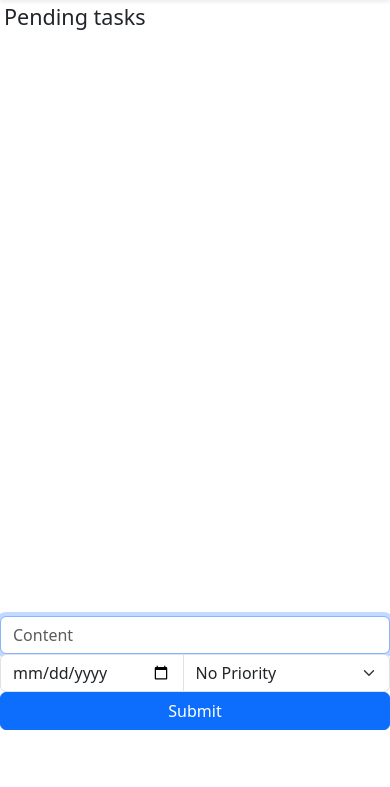
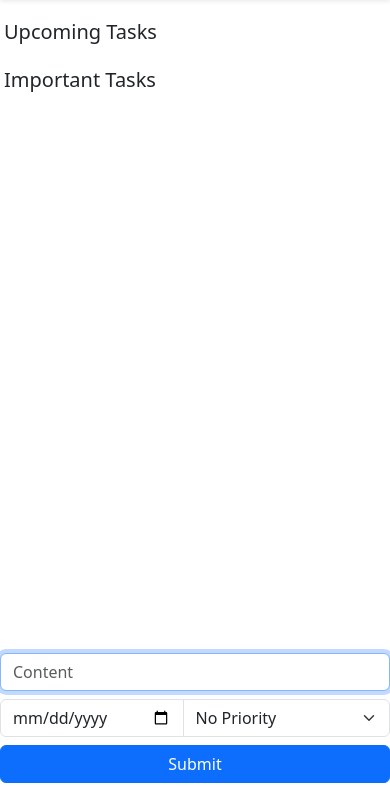
Before and after one commit to itsntme1/to-do-list-app, a Flask app: page / in a window 390 px wide. Shown: the part 57-844 px from the top of the page. Run offline with Flask 3, Linux system fonts and the light colour scheme; a user stored in the database is signed in; some libraries are stand-ins or nearby versions.

Commit message:
feature: completed homepage; changed css

```diff
--- a/app.py
+++ b/app.py
@@ -34,7 +34,7 @@ def index():
 
         # validation
         if not content or len(content) > 60:
-            return render_template("index.html")
+            return redirect('/')
 
         # insert a task into the tasks table
         db.execute("INSERT INTO tasks (user_id, content, due_date, priority) VALUES(?, ?, ?, ?)",
@@ -44,9 +44,11 @@ def index():
 
     # if logged in
     elif session.get('user_id'):
-        tasks = db.execute("SELECT id, content, due_date FROM tasks WHERE user_id = ? ORDER BY due_date ASC", session["user_id"])
+        upcoming_tasks = db.execute("SELECT id, content, due_date, priority FROM tasks WHERE user_id = ? AND status == 'pending' ORDER BY due_date == '', due_date ASC", session["user_id"])
 
-        return render_template("index.html", tasks=tasks)
+        important_tasks = db.execute("SELECT id, content, priority FROM tasks WHERE user_id = ? AND priority != '' AND status == 'pending' ORDER BY priority DESC", session["user_id"])
+
+        return render_template("index.html", upcoming_tasks=upcoming_tasks, important_tasks=important_tasks)
 
     else:
         return render_template("landing.html")
@@ -134,8 +136,12 @@ def delete_task():
     data = request.get_json()
     task_id = data.get('id')
 
+    print('here')
+
     if task_id:
-        db.execute("DELETE FROM tasks WHERE id = ? AND user_id = ?", task_id, session["user_id"])
+        db.execute("UPDATE tasks SET status = 'completed' WHERE id = ?", task_id)
+
+        print('there')
 
         return jsonify({'success': True})
 
--- a/static/style.css
+++ b/static/style.css
@@ -7,6 +7,20 @@ a:not(.active).nav-link:hover{
     transform: scale(1.1);
 }
 
-form {
+.auth {
     width: 300px;
 }
+
+#add_box {
+    bottom: 10vh;
+}
+
+#home_tasks{
+    margin-bottom: 140px;
+}
+
+@media screen and (max-width: 768px) {
+    #add_box {
+        bottom: 1vw !important;
+    }
+}
--- a/templates/index.html
+++ b/templates/index.html
@@ -1,29 +1,70 @@
 {% extends 'layout.html' %}
 
 {% block body %}
-    <div class="p-1" id="pending_tasks">
-        <h4>Pending tasks</h4>
+    <div class="p-1 row position-relative start-50 translate-middle-x w-100" id="home_tasks">
+        <div class="col-12 col-md-6 mt-3" id="upcoming_tasks">
+            <h5>Upcoming Tasks</h5>
             <form action="/" method="post">
                 <ul class="list-group">
-                {% for task in tasks %}
+                    {% for task in upcoming_tasks %}
                         <li class="list-group-item d-flex align-items-center">
                             <input class="form-check-input me-2 task-checkbox" type="checkbox" id="task{{ task.id }}"
                             value="{{ task.id }}">
-                        <label class="form-check-label me-auto" for="task{{ task.id }}">{{ task.content }}</label>
-                        <span class="badge text-bg-danger rounded-pill">{{ task.due_date }}</span>
+                            <label class="form-check-label me-auto text-truncate" for="task{{ task.id }}">{{ task.content }}</label>
+                            {% if task.priority %}
+                                <span class="badge
+                                {% if task.priority == 3 %}
+                                    text-bg-danger
+                                {% elif task.priority == 2 %}
+                                    text-white bg-warning
+                                {% elif task.priority == 1 %}
+                                    text-bg-success
+                                {% endif %}
+                                rounded-pill">{{ task.priority }}</span>
+                            {% endif %}
+                            <span class="badge
+                            {% if task.priority %}
+                                ms-1
+                            {% endif %}
+                            text-bg-primary rounded-pill">{{ task.due_date }}</span>
                         </li>
                     {% endfor %}
                 </ul>
             </form>
         </div>
 
-    <div class="container position-absolute bottom-0 start-50 translate-middle w-100" id="add_box">
+        <div class="col-12 col-md-6 mt-3">
+            <h5>Important Tasks</h5>
+            <form action="/" method="post">
+                <ul class="list-group">
+                    {% for task in important_tasks %}
+                        <li class="list-group-item d-flex align-items-center">
+                            <input class="form-check-input me-2 task-checkbox" type="checkbox" id="task{{ task.id }}"
+                            value="{{ task.id }}">
+                            <label class="form-check-label me-auto" for="task{{ task.id }}">{{ task.content }}</label>
+                            <span class="badge
+                            {% if task.priority == 3 %}
+                                text-bg-danger
+                            {% elif task.priority == 2 %}
+                                text-white bg-warning
+                            {% elif task.priority == 1 %}
+                                text-bg-success
+                            {% endif %}
+                            rounded-pill">{{ task.priority }}</span>
+                        </li>
+                    {% endfor %}
+                </ul>
+            </form>
+        </div>
+    </div>
+
+    <div class="container position-fixed start-50 translate-middle-x w-100" id="add_box">
         <form action="/" method="post" class="w-auto">
             <div class="row">
-                <div class="col-12 col-md-5 p-0 pe-md-2">
+                <div class="col-12 col-md-5 p-0 pe-md-2 mt-2">
                     <input class="form-control w-100" type="text" name="content" placeholder="Content" required autocomplete="off" autofocus>
                 </div>
-                <div class="col-12 col-md-5 p-0 pe-md-2">
+                <div class="col-12 col-md-5 p-0 pe-md-2 mt-2">
                     <div class="input-group w-100">
                         <input type="date" class="form-control" name="date">
                         <select class="form-select" name="priority">
@@ -34,7 +75,7 @@
                         </select>
                     </div>
                 </div>
-                <div class="col-12 col-md-2 p-0">
+                <div class="col-12 col-md-2 p-0 mt-2">
                     <button class="btn btn-primary w-100" type="submit">Submit</button>
                 </div>
             </div>
@@ -59,8 +100,10 @@
             .then(response => response.json())
             .then(data => {
                 if (data.success) {
-                    let task_item = this.closest('li');
+                    document.querySelectorAll(`.task-checkbox[value="${task_id}"]`).forEach(cb => {
+                        let task_item = cb.closest('li');
                         if (task_item) task_item.remove();
+                    });
                 }
             })
             .catch(error => console.error('Error deleting task:', error));
--- a/templates/login.html
+++ b/templates/login.html
@@ -1,7 +1,7 @@
 {% extends 'layout.html' %}
 
 {% block body %}
-<form action="/login" method="post" class="position-absolute top-50 start-50 translate-middle">
+<form action="/login" method="post" class="auth position-absolute top-50 start-50 translate-middle">
     <div class="mb-4">
         <input autocomplete="off" auto class="form-control mx-auto
         {% if username and is_validating and isUnique %} is-valid {% endif %}
--- a/templates/register.html
+++ b/templates/register.html
@@ -1,7 +1,7 @@
 {% extends 'layout.html' %}
 
 {% block body %}
-<form action="/register" method="post" class="position-absolute top-50 start-50 translate-middle">
+<form action="/register" method="post" class="auth position-absolute top-50 start-50 translate-middle">
     <div class="mb-4">
         <input autocomplete="off" auto class="form-control mx-auto
         {% if username and is_validating and isUnique %} is-valid {% endif %}
```
Also changed, not shown: todoapp.db. Lines whose indentation alone changed are shown as unchanged.
